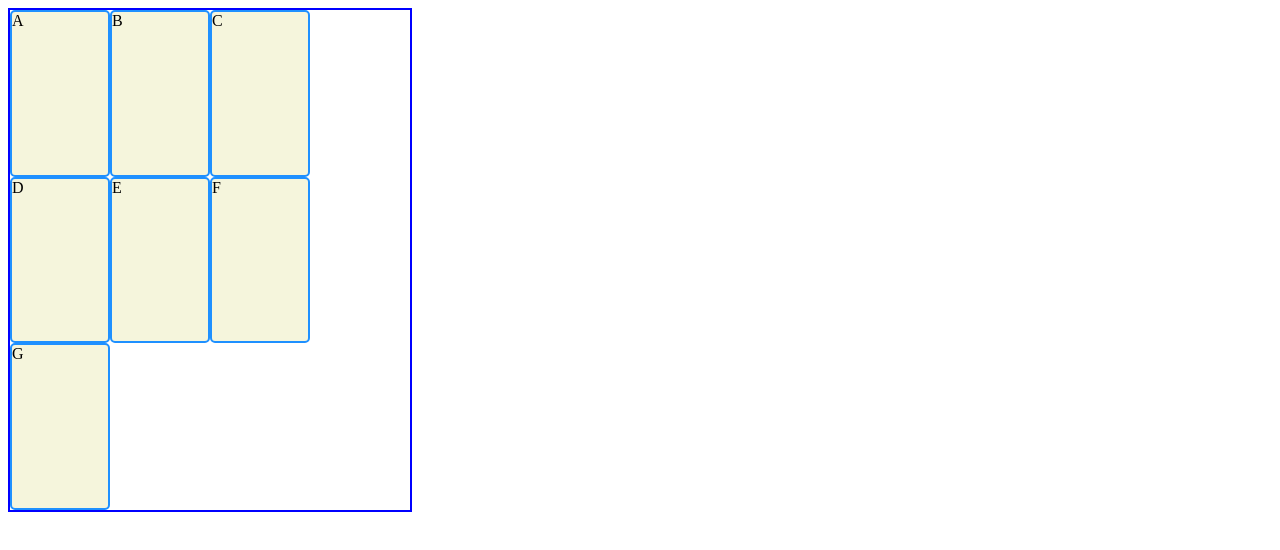
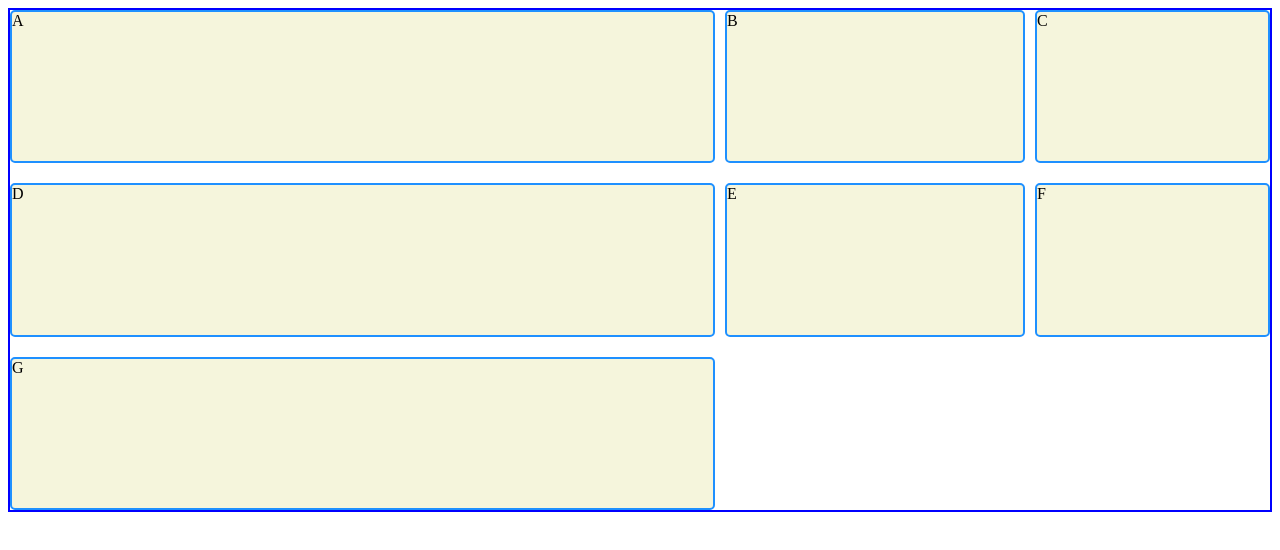
Before and after one commit to dasyx/display_grid, a plain HTML site: page index.html in a window 1280 px wide. Drawn offline with Linux system fonts and the light colour scheme.

Commit message:
add repeat & minmax & gap

```diff
--- a/styles.css
+++ b/styles.css
@@ -1,27 +1,64 @@
 /* display: grid for block level grid */
 /* display: inline-grid for inline grid */
+
 
 /* We can define the columns of our grid by using the CSS property grid-template-columns */
 /* This property will define each column's  width */
 
+
 /* To specify the number of rows of the grid, we can use the CSS property grid-template-rowq */
 /* This property will define each row's height*/
+
 
 /* We can use shorthand property grid-template.
 /* Values before the slash sign will defined row sizes and the values after will define column sizes */
 
+
 /* With "fr" mesure unit we can divide the grid into fractions (using grid-template-rows and grid-template-columns */
 /* Is is specially made to prevent grid overflow */
+
+
+
+
+/* La fonction repeat de CSS Grid permet de répéter un modèle de grille plusieurs fois. Elle peut être utilisée pour définir les colonnes et les lignes de manière plus concise.
+
+La fonction prend deux arguments : le premier spécifie le nombre de fois que le modèle doit être répété et le second spécifie le modèle lui-même. Le modèle peut être une combinaison de différentes unités de mesure telles que les pixels ou les fractions. Par exemple, repeat(3, 1fr) définit trois colonnes, chacune avec une largeur égale à une fraction de l'espace disponible.
+
+L'utilisation de repeat permet de simplifier et de raccourcir la définition de la grille, et elle peut être utilisée avec des fractions ainsi qu'avec d'autres unités de mesure. */
+
+
+
+
+/* La fonction minmax de CSS Grid permet de définir une taille minimale et maximale pour les colonnes et les lignes de la grille. Elle est très utile pour créer des grilles flexibles et adaptatives qui s'ajustent automatiquement en fonction du contenu.
+
+La fonction prend deux arguments : le premier spécifie la taille minimale de la colonne ou de la ligne, et le second spécifie la taille maximale. Par exemple, minmax(100px, 1fr) définit une colonne qui a une taille minimale de 100px et une taille maximale égale à une fraction de l'espace disponible.
+
+minmax peut être utilisée avec toutes les unités de mesure, y compris les pourcentages et les fractions. Elle peut être utilisée en combinaison avec d'autres propriétés de la grille, telles que grid-template-columns et grid-template-rows, pour créer des grilles flexibles et adaptatives qui fonctionnent bien avec différents types de contenu. */
+
+
+
+
+/* La propriété gap de CSS Grid permet de spécifier l'espace entre les colonnes et les lignes de la grille. Elle peut être utilisée pour ajouter de l'espace entre les éléments de la grille et rendre le design plus aéré.
+
+La propriété prend deux arguments : le premier spécifie l'espace entre les colonnes et le second spécifie l'espace entre les lignes. Par exemple, gap: 20px 10px ajoute un espace de 20px entre les colonnes et un espace de 10px entre les lignes.
+
+gap peut également être utilisée avec une seule valeur, par exemple gap: 20px ajoute la même quantité d'espace entre les colonnes et les lignes.
+
+La propriété gap peut être utilisée avec toutes les unités de mesure, y compris les pourcentages, les pixels et les em. Elle peut être combinée avec d'autres propriétés de la grille, telles que grid-template-columns et grid-template-rows, pour créer des designs de grille plus complexes. */
+
+
+
+
 
 .grid {
   display: grid;
   /*w/o number of columns specified, every column is sitting on new rows */
   border: 2px blue solid;
-  width: 400px;
+  /* width: 400px; */
   height: 500px;
   /* two following code lines are equals */
   /* grid-template-columns: 100px 200px; */
-  /* next one defines the size as a percetage of the entire grid's width*/
+  /* next one defines the size as a percentage of the entire grid's width*/
   /* grid-template-columns: 25% 50%; */
   /* next line of code will fractionnate the number of columns : */
   /* grid-template-columns: 1fr 1fr 1fr; */
@@ -31,7 +68,11 @@
   /* the following property will define a shortand (overflow is made on purpose)*/
   /* grid-template: 200px 30% 150px / 100px 25% 300px; */
   /* grid-template: 1fr 1fr 1fr / 1fr 2fr 1fr; */
-  grid-template-columns: repeat(3, 100px);
+  /* grid-template-columns: repeat(3, 100px); */
+  /* grid-template-rows: repeat(3, 1fr); */
+  /* grid-template: repeat(3, 1fr) / 3fr 50% 1fr; */
+  grid-template: repeat(3, 1fr) / 3fr minmax(50px, 300px) 1fr;
+  gap: 20px 10px; /* row-gap: 20px, column-gap: 10px; */
 }
 
 .box {
```
